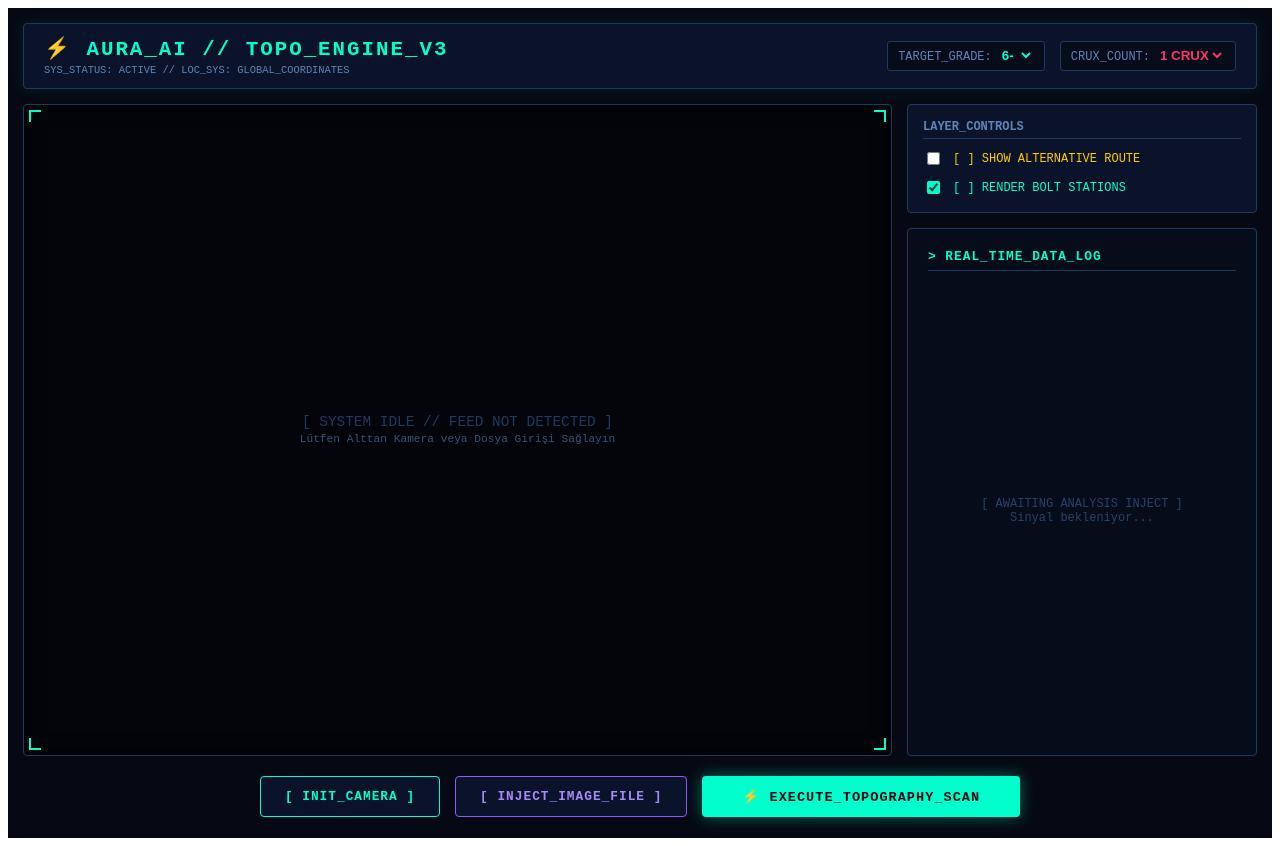
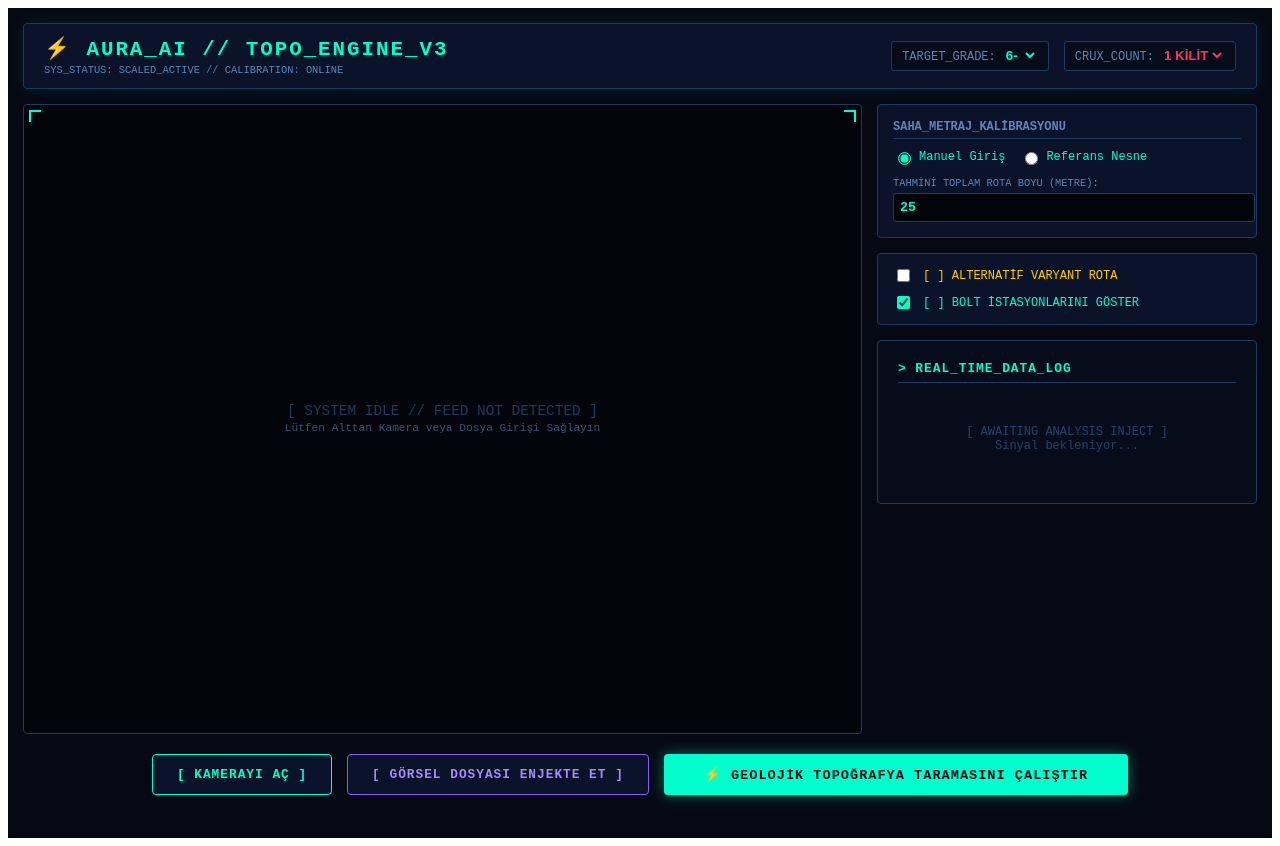
Before and after one commit to iismlclkk/tradrota, a Next.js app: page / in a window 1280 px wide. Built offline with nearby package versions, Linux system fonts and the light colour scheme.

Commit message:
Update index.js

```diff
--- a/pages/index.js
+++ b/pages/index.js
@@ -6,7 +6,11 @@ export default function Home() {
   const [selectedGrade, setSelectedGrade] = useState('6-');
   const [imagePreview, setImagePreview] = useState(null);
 
-  // Kontroller
+  // Kalibrasyon ve Katman Kontrolleri
+  const [calcMethod, setCalcMethod] = useState('manual'); // manual veya reference
+  const [manualHeight, setManualHeight] = useState(25); // Varsayılan 25 metre
+  const [refObjectLength, setRefObjectLength] = useState(1.75); // Varsayılan partner boyu (1.75m)
+
   const [showRoute2, setShowRoute2] = useState(false);
   const [showBolts, setShowBolts] = useState(true);
   const [cruxCount, setCruxCount] = useState(1);
@@ -24,7 +28,7 @@ export default function Home() {
         videoRef.current.srcObject = stream;
       }
     } catch (err) {
-      alert("Kamera bağlantısı başarısız.");
+      alert("Kamera bağlantısı başarısız, lütfen izinleri kontrol edin.");
     }
   };
 
@@ -65,7 +69,13 @@ export default function Home() {
       const res = await fetch('/api/analyze', {
         method: 'POST',
         headers: { 'Content-Type': 'application/json' },
-        body: JSON.stringify({ image: base64Image, grade: selectedGrade }),
+        body: JSON.stringify({
+          image: base64Image,
+          grade: selectedGrade,
+          calcMethod,
+          manualHeight: Number(manualHeight),
+          refObjectLength: Number(refObjectLength)
+        }),
       });
       const data = await res.json();
       setResult(data);
@@ -79,16 +89,15 @@ export default function Home() {
   return (
     <div style={{ backgroundColor: '#060913', color: '#00ffcc', minHeight: '100vh', fontFamily: '"Courier New", Courier, monospace', padding: '15px' }}>
 
-      {/* Üst Fütüristik Header */}
+      {/* Üst NASA Tarzı Kontrol Kontrol Paneli */}
       <header style={{ border: '1px solid #1f3a60', backgroundColor: '#0b132b', padding: '12px 20px', borderRadius: '4px', display: 'flex', justifyContent: 'space-between', alignItems: 'center', flexWrap: 'wrap', gap: '15px', marginBottom: '15px', boxShadow: '0 0 15px rgba(0,255,204,0.1)' }}>
         <div>
           <div style={{ fontSize: '1.3rem', fontWeight: 'bold', letterSpacing: '2px', color: '#00ffcc' }}>
             ⚡ AURA_AI // TOPO_ENGINE_V3
           </div>
-          <div style={{ fontSize: '0.65rem', color: '#5f85b6', marginTop: '3px' }}>SYS_STATUS: ACTIVE // LOC_SYS: GLOBAL_COORDINATES</div>
+          <div style={{ fontSize: '0.65rem', color: '#5f85b6', marginTop: '3px' }}>SYS_STATUS: SCALED_ACTIVE // CALIBRATION: ONLINE</div>
         </div>
 
-        {/* Seçim Alanları */}
         <div style={{ display: 'flex', gap: '15px', flexWrap: 'wrap' }}>
           <div style={{ border: '1px solid #1f3a60', padding: '5px 10px', backgroundColor: '#070c1a', borderRadius: '3px' }}>
             <label style={{ fontSize: '0.75rem', color: '#5f85b6', marginRight: '6px' }}>TARGET_GRADE:</label>
@@ -100,121 +109,139 @@ export default function Home() {
           <div style={{ border: '1px solid #1f3a60', padding: '5px 10px', backgroundColor: '#070c1a', borderRadius: '3px' }}>
             <label style={{ fontSize: '0.75rem', color: '#5f85b6', marginRight: '6px' }}>CRUX_COUNT:</label>
             <select value={cruxCount} onChange={(e) => setCruxCount(Number(e.target.value))} style={{ backgroundColor: 'transparent', color: '#ff3366', border: 'none', fontWeight: 'bold', outline: 'none', cursor: 'pointer' }}>
-              <option value={1} style={{backgroundColor: '#070c1a'}}>1 CRUX</option>
-              <option value={2} style={{backgroundColor: '#070c1a'}}>2 CRUX</option>
-              <option value={3} style={{backgroundColor: '#070c1a'}}>3 CRUX</option>
+              <option value={1} style={{backgroundColor: '#070c1a'}}>1 KİLİT</option>
+              <option value={2} style={{backgroundColor: '#070c1a'}}>2 KİLİT</option>
+              <option value={3} style={{backgroundColor: '#070c1a'}}>3 KİLİT</option>
             </select>
           </div>
         </div>
       </header>
 
-      {/* Ana Gövde: Sol Grafik - Sağ Metrik Panel Düzeni */}
-      <div style={{ display: 'grid', gridTemplateColumns: '1fr minmax(300px, 350px)', gap: '15px', maxWidth: '1400px', margin: '0 auto', alignItems: 'start' }}>
+      {/* Ana Grid Düzeni */}
+      <div style={{ display: 'grid', gridTemplateColumns: '1fr minmax(320px, 380px)', gap: '15px', maxWidth: '1400px', margin: '0 auto', alignItems: 'start' }}>
 
-        {/* SOL: Grafik ve Matris Ekranı */}
-        <div style={{ position: 'relative', border: '1px solid #1f3a60', backgroundColor: '#03050a', borderRadius: '4px', overflow: 'hidden', boxShadow: 'inset 0 0 20px rgba(0,0,0,0.9)' }}>
+        {/* SOL: Canlı HUD ve Grafik Matrisi */}
+        <div style={{ position: 'relative', border: '1px solid #1f3a60', backgroundColor: '#03050a', borderRadius: '4px', overflow: 'hidden' }}>
 
-          {/* HUD İskelesi Köşe Çizgileri */}
-          <div style={{ position: 'absolute', top: 5, left: 5, width: 10, height: 10, borderTop: '2px solid #00ffcc', borderLeft: '2px solid #00ffcc' }} />
-          <div style={{ position: 'absolute', top: 5, right: 5, width: 10, height: 10, borderTop: '2px solid #00ffcc', borderRight: '2px solid #00ffcc' }} />
-          <div style={{ position: 'absolute', bottom: 5, left: 5, width: 10, height: 10, borderBottom: '2px solid #00ffcc', borderLeft: '2px solid #00ffcc' }} />
-          <div style={{ position: 'absolute', bottom: 5, right: 5, width: 10, height: 10, borderBottom: '2px solid #00ffcc', borderRight: '2px solid #00ffcc' }} />
+          <div style={{ position: 'absolute', top: 5, left: 5, width: 10, height: 10, borderTop: '2px solid #00ffcc', borderLeft: '2px solid #00ffcc', zIndex: 2 }} />
+          <div style={{ position: 'absolute', top: 5, right: 5, width: 10, height: 10, borderTop: '2px solid #00ffcc', borderRight: '2px solid #00ffcc', zIndex: 2 }} />
 
           <div style={{ aspectRatio: '4/3', width: '100%', display: 'flex', alignItems: 'center', justifyContent: 'center' }}>
             {!imagePreview && !videoRef.current?.srcObject && (
-              <div style={{ color: '#1f3a60', fontSize: '0.9rem', textAlign: 'center', zIndex: 1 }}>
+              <div style={{ color: '#1f3a60', fontSize: '0.9rem', textAlign: 'center' }}>
                 [ SYSTEM IDLE // FEED NOT DETECTED ]<br/>
                 <span style={{ fontSize: '0.7rem', color: '#395377' }}>Lütfen Alttan Kamera veya Dosya Girişi Sağlayın</span>
               </div>
             )}
-
             {!imagePreview && (
               <video ref={videoRef} autoPlay playsInline muted style={{ width: '100%', height: '100%', objectFit: 'cover', display: videoRef.current?.srcObject ? 'block' : 'none' }} />
             )}
-
             {imagePreview && (
               <img src={imagePreview} alt="Kaya Analizi" style={{ width: '100%', height: '100%', objectFit: 'contain' }} />
             )}
           </div>
 
-          {/* SVG Katmanı */}
+          {/* SVG Çizim Katmanı */}
           {result && (
             <svg style={{ position: 'absolute', top: 0, left: 0, width: '100%', height: '100%', pointerEvents: 'none' }} viewBox="0 0 100 100" preserveAspectRatio="none">
 
-              {/* TELEMETRİ METRE CETVELİ */}
+              {/* KALİBRE EDİLMİŞ METRE CETVELİ */}
               <g opacity="0.6">
-                <line x1="5" y1="10" x2="5" y2="90" stroke="#00ffcc" strokeWidth="0.3" strokeDasharray="1,1" />
-                {[0, 5, 10, 15, 20, 25].map((m) => {
-                  const yPos = 90 - ((m / 25) * 80);
-                  return (
-                    <g key={`m-${m}`}>
-                      <line x1="3" y1={yPos} x2="5" y2={yPos} stroke="#00ffcc" strokeWidth="0.4" />
-                      <text x="7" y={yPos + 0.8} fill="#00ffcc" fontSize="2" fontWeight="bold">{m}M</text>
-                    </g>
-                  );
-                })}
+                <line x1="6" y1="10" x2="6" y2="90" stroke="#00ffcc" strokeWidth="0.3" strokeDasharray="1,1" />
+                {result.scaleTicks && result.scaleTicks.map((tick, idx) => (
+                  <g key={`t-${idx}`}>
+                    <line x1="4" y1={tick.y} x2="6" y2={tick.y} stroke="#00ffcc" strokeWidth="0.4" />
+                    <text x="8" y={tick.y + 0.8} fill="#00ffcc" fontSize="1.8" fontWeight="bold">{tick.label}</text>
+                  </g>
+                ))}
               </g>
 
-              {/* TACTICAL ROUTE 1 (Neon Mavi Glow Efektli) */}
+              {/* ANA ROTA */}
               {result.route1 && (
                 <polyline points={result.route1.map(pt => `${pt.x},${pt.y}`).join(' ')} fill="none" stroke="#00b3ff" strokeWidth="1.2" strokeLinecap="round" strokeLinejoin="round" filter="drop-shadow(0px 0px 3px #00b3ff)" />
               )}
 
-              {/* TACTICAL ROUTE 2 (Varyant Neon Sarı Kesikli) */}
+              {/* VARYANT ROTA 2 */}
               {showRoute2 && result.route2 && (
                 <polyline points={result.route2.map(pt => `${pt.x},${pt.y}`).join(' ')} fill="none" stroke="#ffcc00" strokeWidth="0.9" strokeDasharray="2,1.5" strokeLinecap="round" strokeLinejoin="round" />
               )}
 
-              {/* ANCHOR PLATES (Bolt Noktaları - Neon Yeşil) */}
+              {/* BOLTLAR */}
               {showBolts && result.bolts && result.bolts.map((bolt, idx) => (
                 <g key={`b-${idx}`}>
                   <rect x={bolt.x - 1.2} y={bolt.y - 1.2} width="2.4" height="2.4" fill="none" stroke="#00ffcc" strokeWidth="0.4" />
                   <circle cx={bolt.x} cy={bolt.y} r="0.4" fill="#00ffcc" />
-                  <text x={bolt.x + 2} y={bolt.y + 0.8} fill="#00ffcc" fontSize="2" fontWeight="bold">B{idx + 1}</text>
+                  <text x={bolt.x + 2} y={bolt.y + 0.8} fill="#00ffcc" fontSize="2" fontWeight="bold">B{idx + 1} ({bolt.h}m)</text>
                 </g>
               ))}
 
-              {/* CRUX RADARS (Neon Pembe/Kırmızı Dalgalar) */}
+              {/* KİLİT NOKTALARI */}
               {result.cruxs && result.cruxs.slice(0, cruxCount).map((crux, idx) => (
                 <g key={`c-${idx}`}>
                   <circle cx={crux.x} cy={crux.y} r="3" fill="none" stroke="#ff3366" strokeWidth="0.5" strokeDasharray="1,1" />
                   <circle cx={crux.x} cy={crux.y} r="0.8" fill="#ff3366" />
-                  <text x={crux.x + 4} y={crux.y + 0.8} fill="#ff3366" fontSize="2.2" fontWeight="bold">CRUX_{idx + 1}</text>
+                  <text x={crux.x + 4} y={crux.y + 0.8} fill="#ff3366" fontSize="2.2" fontWeight="bold">KİLİT_{idx + 1} ({crux.h}m)</text>
                 </g>
               ))}
             </svg>
           )}
 
-          {/* Tarama Animasyon Maskesi */}
           {loading && (
             <div style={{ position: 'absolute', inset: 0, backgroundColor: 'rgba(3,5,10,0.85)', display: 'flex', justifyContent: 'center', alignItems: 'center', flexDirection: 'column' }}>
               <div style={{ width: '90%', height: '1px', backgroundColor: '#00ffcc', boxShadow: '0 0 10px #00ffcc', position: 'absolute', top: 0, animation: 'scan 2s linear infinite' }} />
-              <div style={{ fontSize: '0.85rem', letterSpacing: '1px', color: '#00ffcc', marginBottom: '5px' }}>&gt;&gt; RUNNING_GEO_ANALYSIS...</div>
-              <div style={{ fontSize: '0.65rem', color: '#5f85b6' }}>Hassas Yapay Zeka Matrisi İle Topoğrafya Taranıyor</div>
+              <div style={{ fontSize: '0.85rem', letterSpacing: '1px', color: '#00ffcc', marginBottom: '5px' }}>&gt;&gt; RUNNING_SCALED_SCAN...</div>
+              <div style={{ fontSize: '0.65rem', color: '#5f85b6' }}>Matematiksel Ölçek Modeli Aktif Ediliyor</div>
             </div>
           )}
         </div>
 
-        {/* SAĞ PANEL: Canlı Telemetri ve Mühendislik Kartı */}
-        <div style={{ display: 'flex', flexDirection: 'column', gap: '15px', height: '100%' }}>
+        {/* SAĞ PANEL: Konfigürasyon ve Gerçek Zamanlı Telemetri */}
+        <div style={{ display: 'flex', flexDirection: 'column', gap: '15px' }}>
 
-          {/* Katman İzolasyon Anahtarları */}
+          {/* SAHA METRAJ KALİBRASYON MERKEZİ (ÖNERİ ENTEGRASYONU) */}
           <div style={{ border: '1px solid #1f3a60', backgroundColor: '#0b132b', padding: '15px', borderRadius: '4px' }}>
-            <div style={{ fontSize: '0.75rem', color: '#5f85b6', marginBottom: '10px', borderBottom: '1px solid #1f3a60', paddingBottom: '4px', fontWeight: 'bold' }}>LAYER_CONTROLS</div>
-            <div style={{ display: 'flex', flexDirection: 'column', gap: '10px' }}>
+            <div style={{ fontSize: '0.75rem', color: '#5f85b6', marginBottom: '10px', borderBottom: '1px solid #1f3a60', paddingBottom: '4px', fontWeight: 'bold' }}>SAHA_METRAJ_KALİBRASYONU</div>
+
+            <div style={{ display: 'flex', gap: '15px', marginBottom: '12px' }}>
+              <label style={{ fontSize: '0.75rem', cursor: 'pointer', display: 'flex', alignItems: 'center', gap: '5px' }}>
+                <input type="radio" name="calc" checked={calcMethod === 'manual'} onChange={() => setCalcMethod('manual')} style={{ accentColor: '#00ffcc' }} />
+                <span>Manuel Giriş</span>
+              </label>
+              <label style={{ fontSize: '0.75rem', cursor: 'pointer', display: 'flex', alignItems: 'center', gap: '5px' }}>
+                <input type="radio" name="calc" checked={calcMethod === 'reference'} onChange={() => setCalcMethod('reference')} style={{ accentColor: '#00ffcc' }} />
+                <span>Referans Nesne</span>
+              </label>
+            </div>
+
+            {calcMethod === 'manual' ? (
+              <div>
+                <label style={{ fontSize: '0.65rem', color: '#5f85b6', display: 'block', marginBottom: '4px' }}>TAHMİNİ TOPLAM ROTA BOYU (METRE):</label>
+                <input type="number" value={manualHeight} onChange={(e) => setManualHeight(e.target.value)} style={{ backgroundColor: '#03050a', color: '#00ffcc', border: '1px solid #1f3a60', padding: '6px', borderRadius: '3px', width: '100%', fontFamily: 'inherit', fontWeight: 'bold', outline: 'none' }} />
+              </div>
+            ) : (
+              <div>
+                <label style={{ fontSize: '0.65rem', color: '#5f85b6', display: 'block', marginBottom: '4px' }}>REFERANS PARTNER / NESNE BOYU (METRE):</label>
+                <input type="number" step="0.01" value={refObjectLength} onChange={(e) => setRefObjectLength(e.target.value)} style={{ backgroundColor: '#03050a', color: '#00ffcc', border: '1px solid #1f3a60', padding: '6px', borderRadius: '3px', width: '100%', fontFamily: 'inherit', fontWeight: 'bold', outline: 'none' }} />
+              </div>
+            )}
+          </div>
+
+          {/* Gösterim Kontrolleri */}
+          <div style={{ border: '1px solid #1f3a60', backgroundColor: '#0b132b', padding: '12px 15px', borderRadius: '4px' }}>
+            <div style={{ display: 'flex', flexDirection: 'column', gap: '8px' }}>
               <label style={{ display: 'flex', alignItems: 'center', gap: '10px', fontSize: '0.75rem', cursor: 'pointer', color: '#ffcc00' }}>
                 <input type="checkbox" checked={showRoute2} onChange={(e) => setShowRoute2(e.target.checked)} style={{ accentColor: '#ffcc00' }} />
-                <span>[ ] SHOW ALTERNATIVE ROUTE</span>
+                <span>[ ] ALTERNATİF VARYANT ROTA</span>
               </label>
               <label style={{ display: 'flex', alignItems: 'center', gap: '10px', fontSize: '0.75rem', cursor: 'pointer', color: '#00ffcc' }}>
                 <input type="checkbox" checked={showBolts} onChange={(e) => setShowBolts(e.target.checked)} style={{ accentColor: '#00ffcc' }} />
-                <span>[ ] RENDER BOLT STATIONS</span>
+                <span>[ ] BOLT İSTASYONLARINI GÖSTER</span>
               </label>
             </div>
           </div>
 
-          {/* Dinamik Mühendislik Verileri (Sadece Sonuç Varsa Parlar) */}
-          <div style={{ border: '1px solid #1f3a60', backgroundColor: '#070c1a', padding: '20px', borderRadius: '4px', flexGrow: 1, display: 'flex', flexDirection: 'column', gap: '15px' }}>
+          {/* TELEMETRİ VERİ KAYDI PANELİ */}
+          <div style={{ border: '1px solid #1f3a60', backgroundColor: '#070c1a', padding: '20px', borderRadius: '4px', display: 'flex', flexDirection: 'column', gap: '12px' }}>
             <div style={{ fontSize: '0.8rem', color: '#00ffcc', letterSpacing: '1px', borderBottom: '1px solid #1f3a60', paddingBottom: '6px', fontWeight: 'bold' }}>
               &gt; REAL_TIME_DATA_LOG
             </div>
@@ -222,32 +249,44 @@ export default function Home() {
             {result ? (
               <>
                 <div>
-                  <div style={{ fontSize: '0.65rem', color: '#5f85b6' }}>GEOLOGICAL_FORMATION</div>
-                  <div style={{ fontSize: '0.85rem', fontWeight: 'bold', color: '#fff', marginTop: '3px' }}>{result.details?.rockType}</div>
+                  <div style={{ fontSize: '0.65rem', color: '#5f85b6' }}>KAYA_FORMASYONU</div>
+                  <div style={{ fontSize: '0.85rem', fontWeight: 'bold', color: '#fff', marginTop: '2px' }}>{result.details?.rockType}</div>
                 </div>
-                <div>
-                  <div style={{ fontSize: '0.65rem', color: '#5f85b6' }}>ROPE_SCALE_LENGTH</div>
-                  <div style={{ fontSize: '1rem', fontWeight: 'bold', color: '#00b3ff', marginTop: '3px' }}>{result.details?.totalLength}</div>
+                <div style={{ display: 'grid', gridTemplateColumns: '1fr 1fr', gap: '10px' }}>
+                  <div>
+                    <div style={{ fontSize: '0.65rem', color: '#5f85b6' }}>HESAPLANAN_ROTA_BOYU</div>
+                    <div style={{ fontSize: '0.95rem', fontWeight: 'bold', color: '#00b3ff', marginTop: '2px' }}>{result.details?.totalLength}</div>
+                  </div>
+                  <div>
+                    <div style={{ fontSize: '0.65rem', color: '#5f85b6' }}>MİNİMUM_İP_BOYU</div>
+                    <div style={{ fontSize: '0.95rem', fontWeight: 'bold', color: '#eab308', marginTop: '2px' }}>{result.details?.requiredRope}</div>
+                  </div>
                 </div>
-                <div>
-                  <div style={{ fontSize: '0.65rem', color: '#5f85b6' }}>BOLT_DENSITY_MATRIX</div>
-                  <div style={{ fontSize: '0.85rem', fontWeight: 'bold', color: '#ffcc00', marginTop: '3px' }}>{result.details?.boltingDensity} ({result.details?.avgBoltDistance})</div>
+                <div style={{ display: 'grid', gridTemplateColumns: '1fr 1fr', gap: '10px' }}>
+                  <div>
+                    <div style={{ fontSize: '0.65rem', color: '#5f85b6' }}>ORTALAMA_BOLT_ARALIĞI</div>
+                    <div style={{ fontSize: '0.85rem', fontWeight: 'bold', color: '#00ffcc', marginTop: '2px' }}>{result.details?.avgBoltDistance}</div>
+                  </div>
+                  <div>
+                    <div style={{ fontSize: '0.65rem', color: '#5f85b6' }}>GEREKLİ_EKSPRES_SAYISI</div>
+                    <div style={{ fontSize: '0.95rem', fontWeight: 'bold', color: '#ff00ff', marginTop: '2px' }}>{result.details?.quickdrawCount} Adet</div>
+                  </div>
                 </div>
-                <div style={{ borderTop: '1px dashed #1f3a60', paddingTop: '10px' }}>
-                  <div style={{ fontSize: '0.65rem', color: '#ff3366', fontWeight: 'bold' }}>⚠️ CRITICAL SAFETY ALERT (GROUND FALL)</div>
-                  <div style={{ fontSize: '0.7rem', color: '#cbd5e1', lineHeight: '1.4', marginTop: '4px' }}>{result.details?.safetyZone}</div>
+                <div style={{ borderTop: '1px dashed #1f3a60', paddingTop: '8px' }}>
+                  <div style={{ fontSize: '0.65rem', color: '#ff3366', fontWeight: 'bold' }}>⚠️ KRİTİK GÜVENLİK ALANI (FALL FACTOR)</div>
+                  <div style={{ fontSize: '0.7rem', color: '#cbd5e1', lineHeight: '1.4', marginTop: '3px' }}>{result.details?.safetyZone}</div>
                 </div>
-                <div style={{ borderTop: '1px dashed #1f3a60', paddingTop: '10px' }}>
-                  <div style={{ fontSize: '0.65rem', color: '#00ffcc', fontWeight: 'bold' }}>🧗 CLIP_COMFORT_INDEX</div>
-                  <div style={{ fontSize: '0.7rem', color: '#cbd5e1', lineHeight: '1.4', marginTop: '4px' }}>{result.details?.clipComfort}</div>
+                <div style={{ borderTop: '1px dashed #1f3a60', paddingTop: '8px' }}>
+                  <div style={{ fontSize: '0.65rem', color: '#00ffcc', fontWeight: 'bold' }}>🧗 KLİP KONFOR İNDEKSİ</div>
+                  <div style={{ fontSize: '0.7rem', color: '#cbd5e1', lineHeight: '1.4', marginTop: '3px' }}>{result.details?.clipComfort}</div>
                 </div>
-                <div style={{ borderTop: '1px solid #1f3a60', paddingTop: '10px', flexGrow: 1 }}>
-                  <div style={{ fontSize: '0.65rem', color: '#5f85b6' }}>STRATEGIC_SURFACE_SUMMARY</div>
-                  <div style={{ fontSize: '0.75rem', color: '#a2b7d4', lineHeight: '1.5', marginTop: '5px', fontStyle: 'italic' }}>{result.details?.strategy}</div>
+                <div style={{ borderTop: '1px solid #1f3a60', paddingTop: '8px' }}>
+                  <div style={{ fontSize: '0.65rem', color: '#5f85b6' }}>STRATEJİK REHBER ÖZETİ</div>
+                  <div style={{ fontSize: '0.75rem', color: '#a2b7d4', lineHeight: '1.4', marginTop: '4px', fontStyle: 'italic' }}>{result.details?.strategy}</div>
                 </div>
               </>
             ) : (
-              <div style={{ color: '#27436b', fontSize: '0.75rem', margin: 'auto 0', textAlign: 'center' }}>
+              <div style={{ color: '#27436b', fontSize: '0.75rem', padding: '30px 0', textAlign: 'center' }}>
                 [ AWAITING ANALYSIS INJECT ]<br/>
                 Sinyal bekleniyor...
               </div>
@@ -256,22 +295,21 @@ export default function Home() {
         </div>
       </div>
 
-      {/* Alt Konsol Butonları (Kokpit Tetikleyicileri) */}
+      {/* Alt Kontrol Butonları */}
       <div style={{ display: 'flex', justifyContent: 'center', gap: '15px', marginTop: '20px', flexWrap: 'wrap', maxWidth: '1400px', margin: '20px auto 0 auto' }}>
         <button onClick={startCamera} style={{ backgroundColor: '#0b132b', border: '1px solid #00ffcc', color: '#00ffcc', padding: '12px 24px', borderRadius: '4px', fontWeight: 'bold', cursor: 'pointer', fontFamily: 'inherit', fontSize: '0.8rem', letterSpacing: '1px' }}>
-          [ INIT_CAMERA ]
+          [ KAMERAYI AÇ ]
         </button>
         <button onClick={() => fileInputRef.current.click()} style={{ backgroundColor: '#0b132b', border: '1px solid #8b5cf6', color: '#a78bfa', padding: '12px 24px', borderRadius: '4px', fontWeight: 'bold', cursor: 'pointer', fontFamily: 'inherit', fontSize: '0.8rem', letterSpacing: '1px' }}>
-          [ INJECT_IMAGE_FILE ]
+          [ GÖRSEL DOSYASI ENJEKTE ET ]
         </button>
         <input type="file" ref={fileInputRef} accept="image/*" onChange={handleFileChange} style={{ display: 'none' }} />
 
         <button onClick={handleAnalyze} disabled={loading} style={{ backgroundColor: '#00ffcc', border: 'none', color: '#060913', padding: '12px 40px', borderRadius: '4px', fontWeight: 'bold', cursor: 'pointer', fontFamily: 'inherit', fontSize: '0.85rem', letterSpacing: '1px', boxShadow: '0 0 15px rgba(0,255,204,0.4)' }}>
-          {loading ? 'COMPUTING...' : '⚡ EXECUTE_TOPOGRAPHY_SCAN'}
+          {loading ? 'HESAPLANIYOR...' : '⚡ GEOLOJİK TOPOĞRAFYA TARAMASINI ÇALIŞTIR'}
         </button>
       </div>
 
-      {/* Küresel CSS Efektleri ve Animasyonlar */}
       <style jsx global>{`
         @keyframes scan {
           0% { top: 0%; opacity: 0; }
@@ -279,10 +317,7 @@ export default function Home() {
           90% { opacity: 1; }
           100% { top: 100%; opacity: 0; }
         }
-        select option {
-          background-color: #070c1a !important;
-          color: #00ffcc !important;
-        }
+        select option { background-color: #070c1a !important; color: #00ffcc !important; }
       `}</style>
     </div>
   );
```
